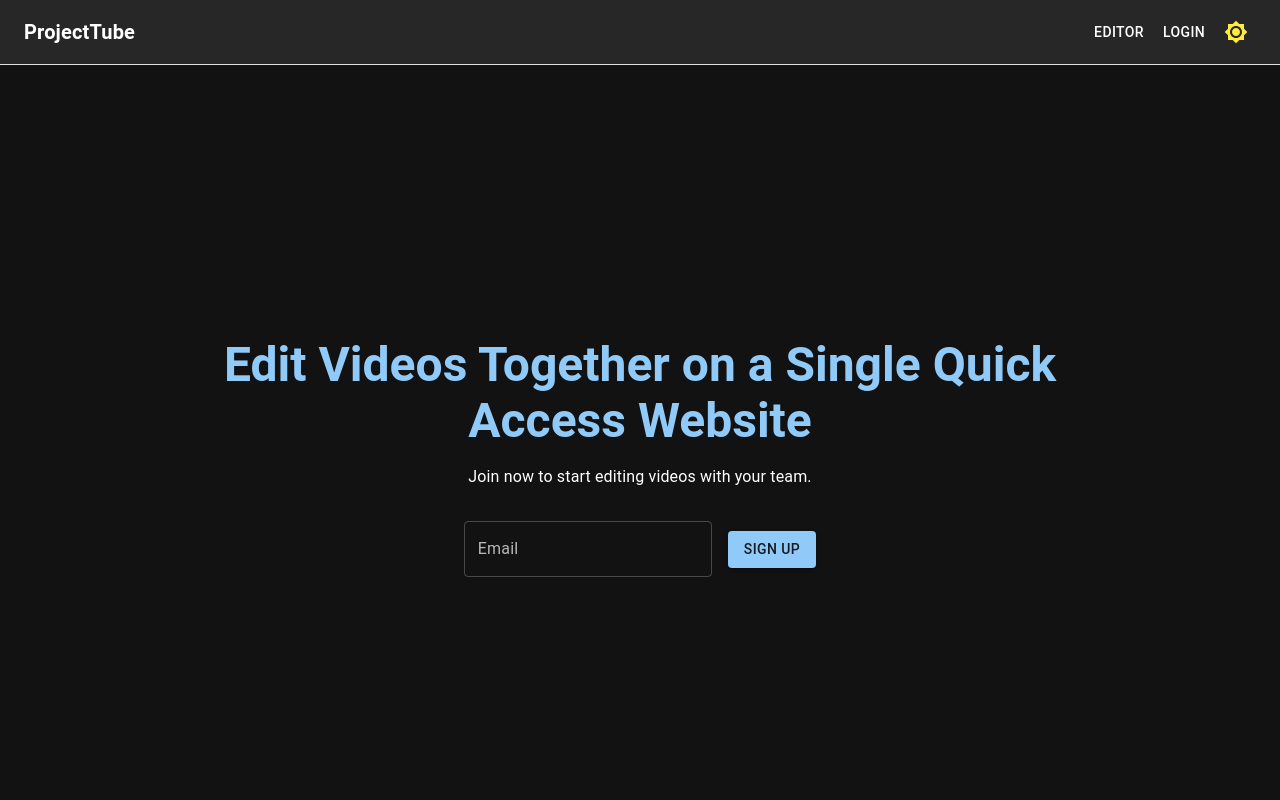
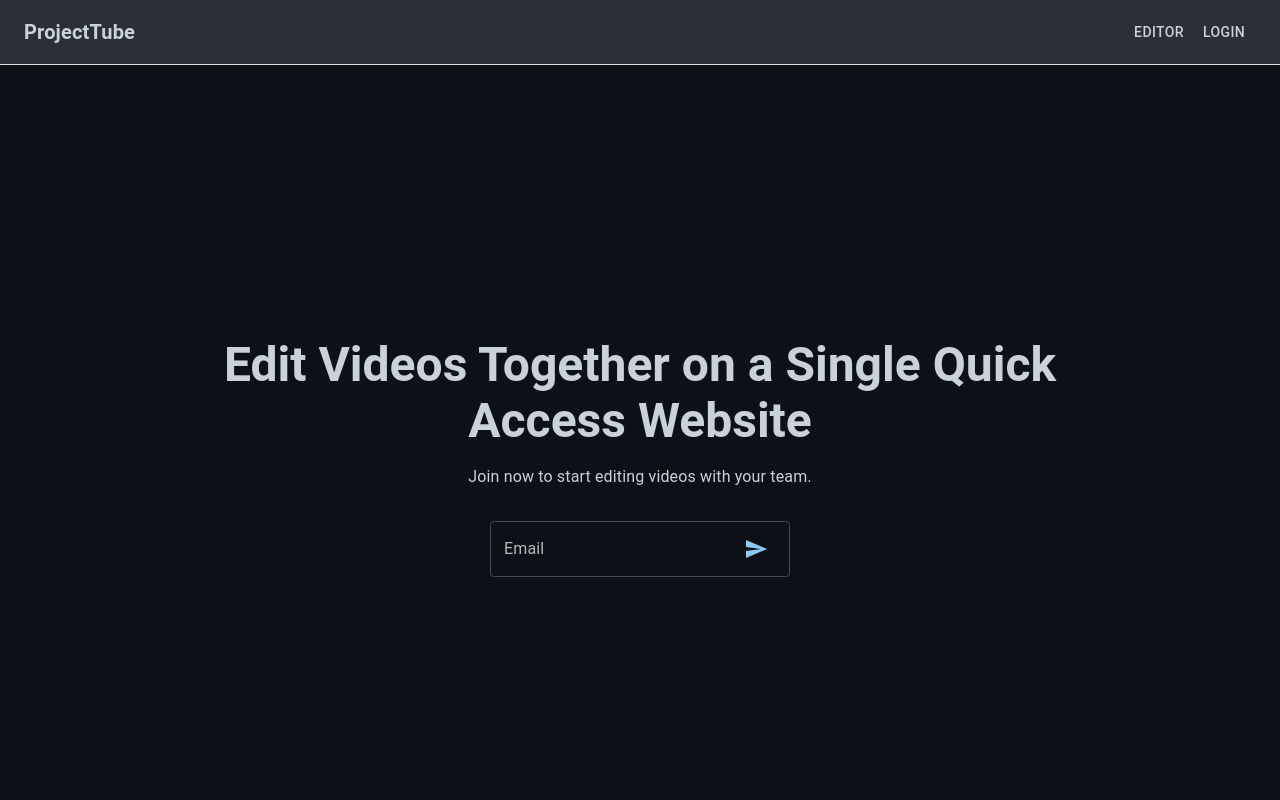
Before and after one commit to jojobobby/ProjectTube, a React (Create React App) app in the folder Client/: page / in a window 1280 px wide. Shown: the top 800 px of the page. Built offline with nearby package versions, Linux system fonts and the light colour scheme.

Commit message:
Homepage, Login, and init

```diff
--- a/Client/package.json
+++ b/Client/package.json
@@ -1,5 +1,5 @@
 {
-  "name": "project-t-client",
+  "name": "project-tube",
   "version": "0.1.0",
   "private": true,
   "dependencies": {
--- a/Client/src/ThemeProvider.jsx
+++ b/Client/src/ThemeProvider.jsx
@@ -1,4 +1,4 @@
-import React, { createContext, useMemo, useState, useContext } from 'react';
+import React, { createContext, useMemo, useContext } from 'react';
 import { createTheme, ThemeProvider as MuiThemeProvider } from '@mui/material/styles';
 import CssBaseline from '@mui/material/CssBaseline';
 
@@ -9,17 +9,7 @@ const ColorModeContext = createContext({ toggleColorMode: () => {} });
 export const useColorMode = () => useContext(ColorModeContext);
 
 const CustomThemeProvider = ({ children }) => {
-  const [mode, setMode] = useState('dark'); // Default to dark mode
-
-  // Toggle between 'light' and 'dark'
-  const colorMode = useMemo(
-    () => ({
-      toggleColorMode: () => {
-        setMode((prevMode) => (prevMode === 'light' ? 'dark' : 'light'));
-      },
-    }),
-    []
-  );
+  const mode = 'dark'; // Permanently set to dark mode
 
   // Create MUI theme based on the current mode
   const theme = useMemo(
@@ -28,10 +18,17 @@ const CustomThemeProvider = ({ children }) => {
         palette: {
           mode,
           primary: {
-            main: mode === 'light' ? '#1976d2' : '#90caf9',
+            main: '#90caf9',
           },
           secondary: {
-            main: mode === 'light' ? '#dc004e' : '#f48fb1',
+            main: '#f48fb1',
+          },
+          background: {
+            default: '#0d1117', // GitHub dark mode background color
+            paper: '#161b22', // GitHub dark mode paper color
+          },
+          text: {
+            primary: '#c9d1d9', // GitHub dark mode text color
           },
         },
         transitions: {
@@ -49,11 +46,11 @@ const CustomThemeProvider = ({ children }) => {
           },
         },
       }),
-    [mode]
+    []
   );
 
   return (
-    <ColorModeContext.Provider value={colorMode}>
+    <ColorModeContext.Provider value={{ toggleColorMode: () => {} }}>
       <MuiThemeProvider theme={theme}>
         <CssBaseline />
         {children}
--- a/Client/src/components/Header.jsx
+++ b/Client/src/components/Header.jsx
@@ -1,13 +1,10 @@
 import React from 'react';
-import { AppBar, Toolbar, IconButton, Typography, Box, Button } from '@mui/material';
-import { Brightness4, Brightness7 } from '@mui/icons-material';
+import { AppBar, Toolbar, Typography, Box, Button } from '@mui/material';
 import { useTheme } from '@mui/material/styles';
-import { useColorMode } from '../ThemeProvider';
 import { Link } from 'react-router-dom';
 
 const Header = () => {
   const theme = useTheme();
-  const colorMode = useColorMode();
 
   return (
     <AppBar position="static" sx={{ borderBottom: '0.75px solid #e0e0e0' }}>
@@ -24,9 +21,6 @@ const Header = () => {
           <Button component={Link} to="/login" color="inherit">
             Login
           </Button>
-          <IconButton onClick={colorMode.toggleColorMode} color="inherit">
-            {theme.palette.mode === 'dark' ? <Brightness7 sx={{ color: '#ffeb3b' }} /> : <Brightness4 sx={{ color: '#000000' }} />}
-          </IconButton>
         </Box>
       </Toolbar>
     </AppBar>
--- a/Client/src/pages/Home.jsx
+++ b/Client/src/pages/Home.jsx
@@ -1,7 +1,8 @@
 import React, { useState } from 'react';
-import { Container, Box, TextField, Button } from '@mui/material';
+import { Container, Box, TextField, InputAdornment, IconButton } from '@mui/material';
 import CustomTypography from '../muiStyles/TypographyStyles';
 import { useTheme } from '@mui/material/styles';
+import { Send as SendIcon } from '@mui/icons-material';
 
 function Home() {
   const theme = useTheme();
@@ -27,10 +28,10 @@ function Home() {
   };
 
   return (
-    <Box sx={{ minHeight: '100vh', backgroundColor: theme.palette.background.default, color: theme.palette.text.primary, display: 'flex', alignItems: 'center', justifyContent: 'center', p: 2 }}>
+    <Box sx={{ minHeight: '100vh', backgroundColor: theme.palette.mode === 'light' ? theme.palette.background.default : '#0d1117', color: theme.palette.text.primary, display: 'flex', alignItems: 'center', justifyContent: 'center', p: 2 }}>
       <Container maxWidth="md" sx={{ textAlign: 'center', p: 2 }}>
         {/* Application Title */}
-        <CustomTypography variant="h3" gutterBottom sx={{ fontWeight: 'bold', color: theme.palette.primary.main }}>
+        <CustomTypography variant="h3" gutterBottom sx={{ fontWeight: 'bold', color: theme.palette.text.primary }}>
           Edit Videos Together on a Single Quick Access Website
         </CustomTypography>
 
@@ -48,11 +49,17 @@ function Home() {
             onChange={handleEmailChange}
             error={!!emailError}
             helperText={emailError}
-            sx={{ mb: 2 }}
+            sx={{ mb: 2, minWidth: '300px' }}
+            InputProps={{
+              endAdornment: (
+                <InputAdornment position="end">
+                  <IconButton onClick={handleSignup} color="primary">
+                    <SendIcon />
+                  </IconButton>
+                </InputAdornment>
+              ),
+            }}
           />
-          <Button variant="contained" color="primary" onClick={handleSignup} sx={{ mb: 2 }}>
-            Sign Up
-          </Button>
         </Box>
       </Container>
     </Box>
```
Also changed, not shown: Client/src/App.jsx (+22 -15 lines), 2 other files (tests, documents, lock files or other folders).
